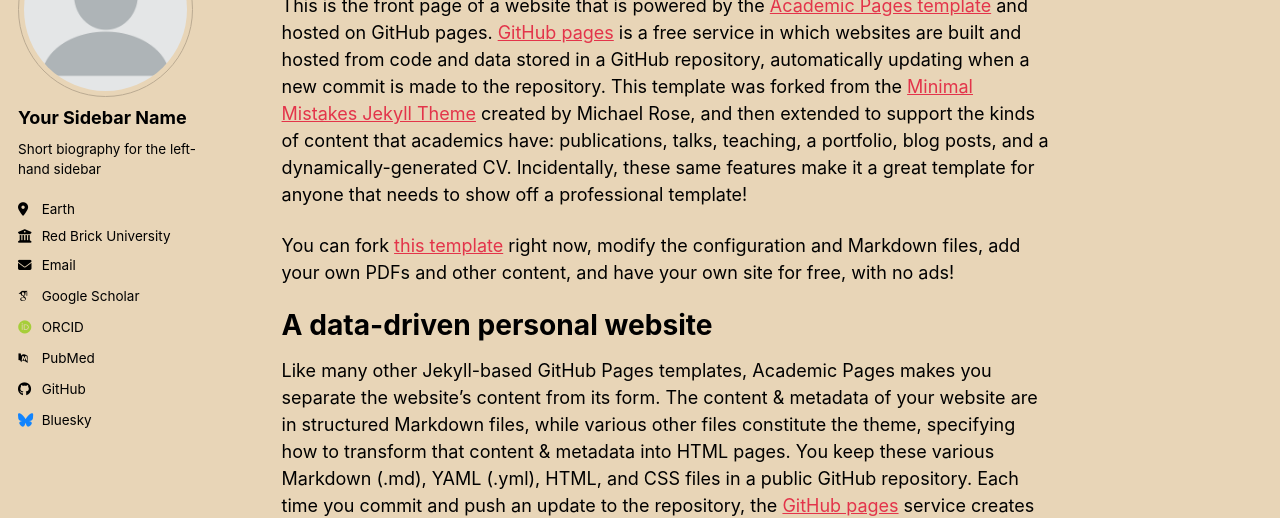
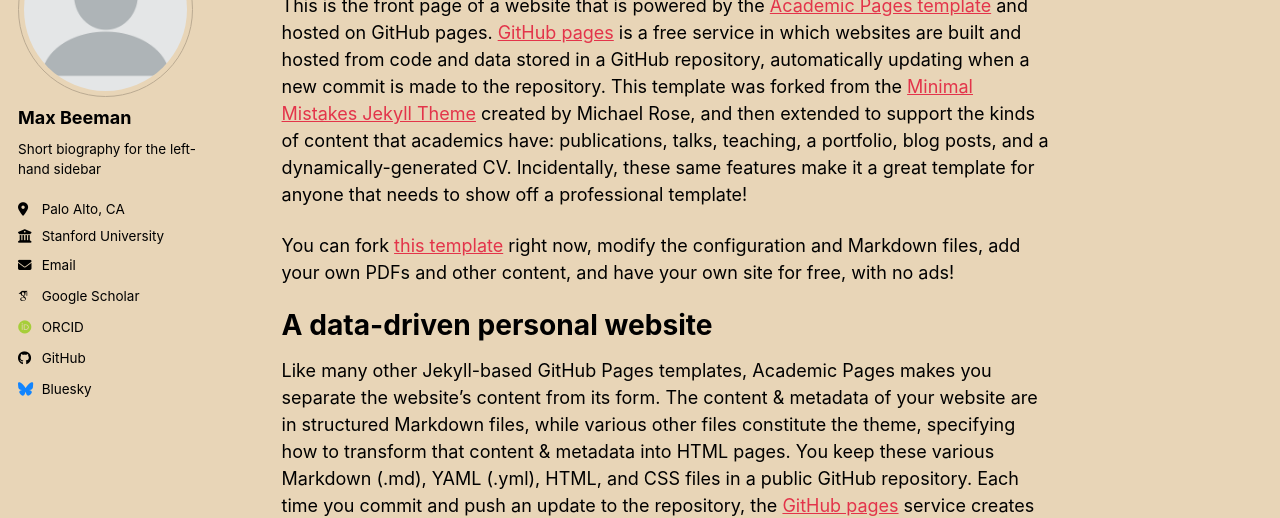
Before and after one commit to mbeeman4/mbeeman4.github.io, a Jekyll site: the page built from _pages/about.md, in a window 1280 px wide. Shown: the part 179-697 px from the top of the page. Built offline with Jekyll 4.4.1, drawn with Linux system fonts in a browser that asks for light colours; some web fonts are replaced; a script bundle is joined from its source files by our own code; library files that are not in the unit come from our copies.

Commit message:
Update _config.yml

```diff
--- a/_config.yml
+++ b/_config.yml
@@ -24,11 +24,11 @@
 author:
   # Biographic information
   avatar           : "profile.png"
-  name             : "Your Sidebar Name"
+  name             : "Max Beeman"
   pronouns         : # example: "she/her"
   bio              : "Short biography for the left-hand sidebar"
-  location         : "Earth"
-  employer         : "Red Brick University"
+  location         : "Palo Alto, CA"
+  employer         : "Stanford University"
   uri              : # URL
   email            : "none@example.org"
 
@@ -41,7 +41,7 @@
   orcid            : "https://orcid.org/yourorcidurl"
   semantic         : # URL
   ssrn             : # URL
-  pubmed           : "https://www.ncbi.nlm.nih.gov/pubmed/?term=john+snow"
+  pubmed           : # "https://www.ncbi.nlm.nih.gov/pubmed/?term=john+snow"
   researchgate     : # URL
   scopus           : # URL
   zotero           : # URL
```
